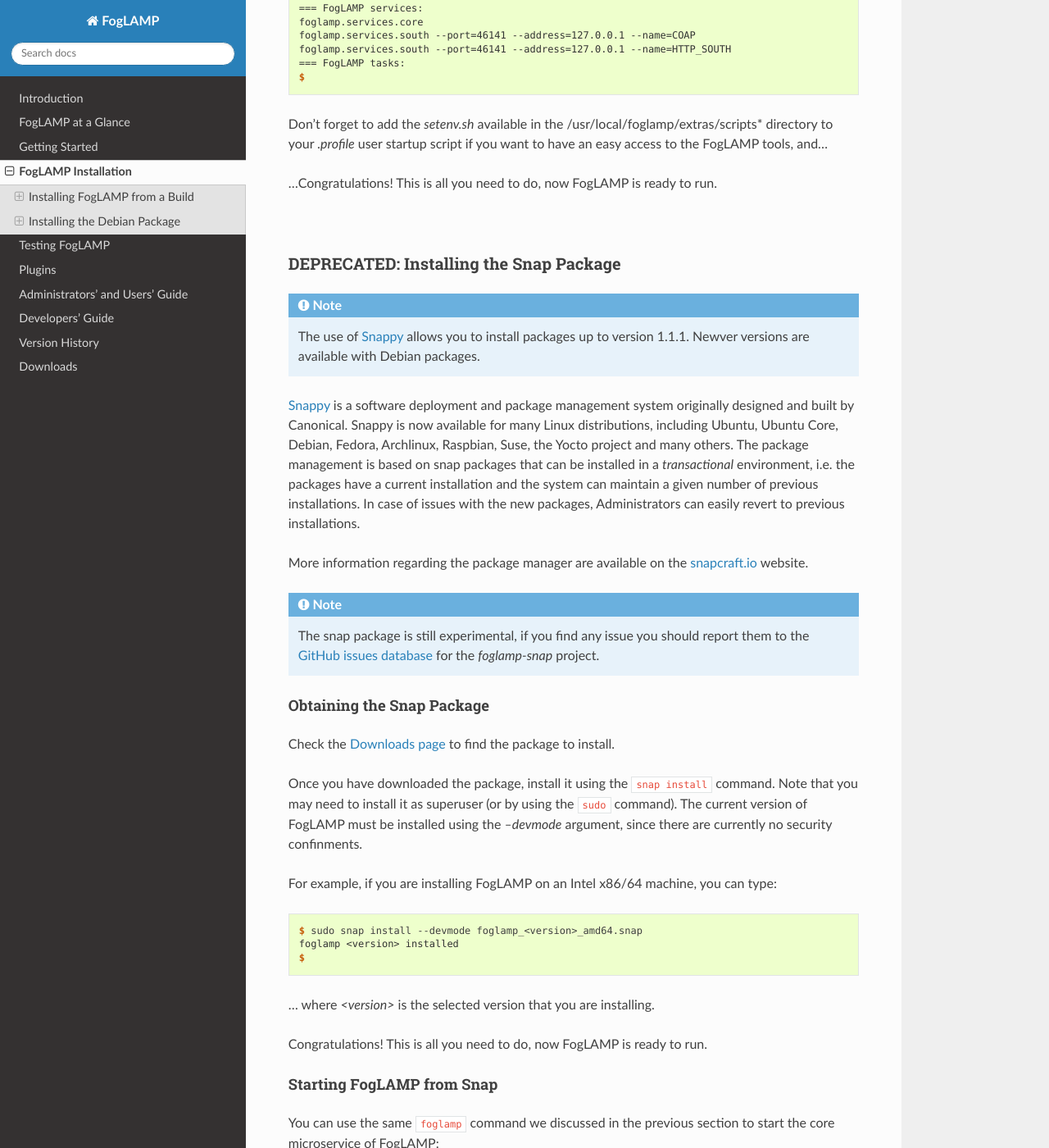
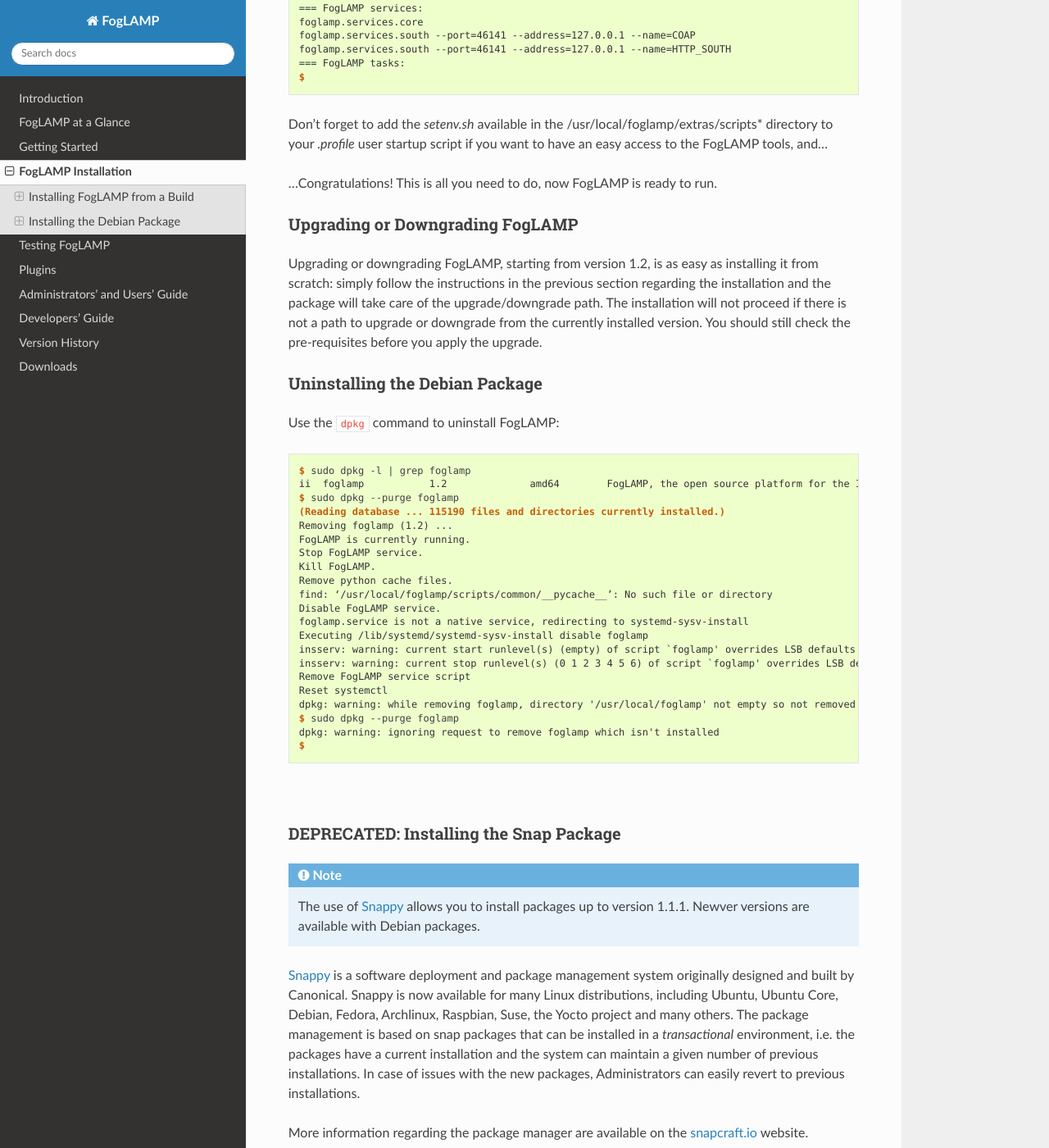
Before and after one commit to fledge-iot/fledge, a Sphinx documentation site: the page built from docs/04_installation.rst, in a window 1280 px wide and 1400 px high, scrolled down 7318 px. Shown: the whole window at 82% size. Built offline with Sphinx 7.4.7 and the Read the Docs theme 2.0.0, drawn with Linux system fonts in a browser that asks for light colours.

Commit message:
Uninstall

```diff
--- a/docs/04_installation.rst
+++ b/docs/04_installation.rst
@@ -427,6 +427,43 @@ Don't forget to add the *setenv.sh* available in the /usr/local/foglamp/extras/s
 
 ...Congratulations! This is all you need to do, now FogLAMP is ready to run.
 
+
+Upgrading or Downgrading FogLAMP
+--------------------------------
+
+Upgrading or downgrading FogLAMP, starting from version 1.2, is as easy as installing it from scratch: simply follow the instructions in the previous section regarding the installation and the package will take care of the upgrade/downgrade path. The installation will not proceed if there is not a path to upgrade or downgrade from the currently installed version. You should still check the pre-requisites before you apply the upgrade.
+
+
+Uninstalling the Debian Package
+-------------------------------
+
+Use the ``dpkg`` command to uninstall FogLAMP:
+
+.. code-block:: console
+
+  $ sudo dpkg -l | grep foglamp
+  ii  foglamp           1.2              amd64        FogLAMP, the open source platform for the Internet of Things
+  $ sudo dpkg --purge foglamp
+  (Reading database ... 115190 files and directories currently installed.)
+  Removing foglamp (1.2) ...
+  FogLAMP is currently running.
+  Stop FogLAMP service.
+  Kill FogLAMP.
+  Remove python cache files.
+  find: ‘/usr/local/foglamp/scripts/common/__pycache__’: No such file or directory
+  Disable FogLAMP service.
+  foglamp.service is not a native service, redirecting to systemd-sysv-install
+  Executing /lib/systemd/systemd-sysv-install disable foglamp
+  insserv: warning: current start runlevel(s) (empty) of script `foglamp' overrides LSB defaults (2 3 4 5).
+  insserv: warning: current stop runlevel(s) (0 1 2 3 4 5 6) of script `foglamp' overrides LSB defaults (0 1 6).
+  Remove FogLAMP service script
+  Reset systemctl
+  dpkg: warning: while removing foglamp, directory '/usr/local/foglamp' not empty so not removed
+  $ sudo dpkg --purge foglamp
+  dpkg: warning: ignoring request to remove foglamp which isn't installed
+  $
+
+
 |br|
 
 DEPRECATED: Installing the Snap Package
```
